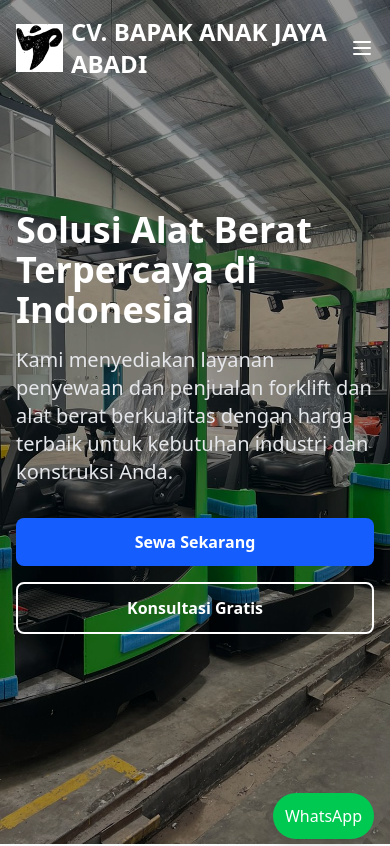
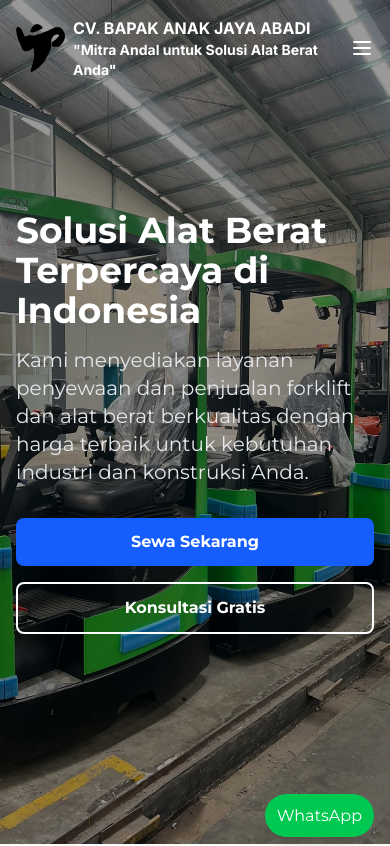
Before and after one commit to Switzer-learn/cvbapakanakjayabadi, a React (Vite) app: page / in a window 390 px wide. Shown: the top 846 px of the page. Built offline with nearby package versions, Linux system fonts and the light colour scheme.

Commit message:
changed font, adding responsiveness to header, added slogan

```diff
--- a/index.html
+++ b/index.html
@@ -2,7 +2,7 @@
 <html lang="en">
   <head>
     <meta charset="UTF-8" />
-    <link rel="icon" type="image/svg+xml" href="/logo.jpg" />
+    <link rel="icon" type="image/svg+xml" href="/logo.png" />
     <meta name="viewport" content="width=device-width, initial-scale=1.0" />
     <link href="/src/index.css" rel="stylesheet">
     <title>CV. BAPAK ANAK JAYA ABADI</title>
--- a/src/App.tsx
+++ b/src/App.tsx
@@ -10,7 +10,7 @@ import CTASection from './components/CTASection';
 
 function App() {
   return (
-    <div className="font-sans">
+    <div className="font-montserrat">
       <Navbar />
       <main>
         <Hero />
--- a/src/components/Contact.tsx
+++ b/src/components/Contact.tsx
@@ -235,7 +235,7 @@ const ContactForm = () => {
 
             <div className="rounded-lg overflow-hidden shadow-lg h-64">
               {/* Here we would normally include a Google Map, but as a placeholder we're using an image */}
-              <iframe src="https://www.google.com/maps/embed?pb=!1m14!1m12!1m3!1d831.8568689452252!2d112.758881225888!3d-7.353846238133668!2m3!1f0!2f0!3f0!3m2!1i1024!2i768!4f13.1!5e0!3m2!1sen!2sid!4v1741155201542!5m2!1sen!2sid" width="600" height="450" style={{border:0}} allowFullScreen loading="lazy" referrerPolicy="no-referrer-when-downgrade"></iframe>
+              <iframe src="https://www.google.com/maps/embed?pb=!1m14!1m12!1m3!1d494.62483940329844!2d112.75914054461946!3d-7.3540384948389805!2m3!1f0!2f0!3f0!3m2!1i1024!2i768!4f13.1!5e0!3m2!1sen!2sid!4v1741178842935!5m2!1sen!2sid" width="600" height="450" style={{border:0}} allowFullScreen loading="lazy" referrerPolicy="no-referrer-when-downgrade"></iframe>
 
             </div>
           </div>
--- a/src/components/Footer.tsx
+++ b/src/components/Footer.tsx
@@ -8,8 +8,8 @@ const Footer = () => {
         <div className="grid grid-cols-1 md:grid-cols-2 lg:grid-cols-4 gap-8">
           <div>
             <div className="flex items-center mb-6">
-              <img src="/logo.jpg" alt="CV BAPAK ANAK JAYA ABADI Logo" className="h-10 text-white" />
-              <span className="ml-2 font-bold text-xl text-white">CV. BAPAK ANAK JAYA ABADI</span>
+              <img src="/logo.jpg" alt="CV BAPAK ANAK JAYA ABADI Logo" className="h-10 text-white rounded-full" />
+              <span className="ml-2 font-bold font-inter text-xl text-white">CV. BAPAK ANAK JAYA ABADI</span>
             </div>
             <p className="text-gray-400 mb-6">
               Penyedia solusi alat berat terkemuka di Indonesia untuk kebutuhan konstruksi dan industri Anda.
@@ -109,6 +109,20 @@ const Footer = () => {
                 </p>
               </div>
             </div>
+            <div className="space-y-4">
+              <div className="flex items-start">
+                <svg className="h-6 w-6 text-gray-400 mr-3 mt-1" fill="none" stroke="currentColor" viewBox="0 0 24 24" xmlns="http://www.w3.org/2000/svg">
+                  <path strokeLinecap="round" strokeLinejoin="round" strokeWidth="2" d="M17.657 16.657L13.414 20.9a1.998 1.998 0 01-2.827 0l-4.244-4.243a8 8 0 1111.314 0z"></path>
+                  <path strokeLinecap="round" strokeLinejoin="round" strokeWidth="2" d="M15 11a3 3 0 11-6 0 3 3 0 016 0z"></path>
+                </svg>
+                <p className="text-gray-400">
+                  Workshop <br />
+                  Raya Jember km 7, Kedayuanan<br />
+                  Kabat, Banyuwangi<br />
+                  Indonesia
+                </p>
+              </div>
+            </div>
             </div>
 
           </div>
--- a/src/components/Navbar.tsx
+++ b/src/components/Navbar.tsx
@@ -23,10 +23,16 @@ const Navbar = () => {
       <div className="container mx-auto px-4">
         <div className="flex justify-between items-center">
           <div className="flex items-center">
-            <img src="/logo.jpg" alt="PT Alat Berat Indonesia Logo" className="h-12" />
-            <span className={`ml-2 font-bold text-2xl ${scrolled ? 'text-blue-600' : 'text-white'} cursor-default select-none`}>
-              CV. BAPAK ANAK JAYA ABADI
-            </span>
+            <img src="/logo.png" alt="PT Alat Berat Indonesia Logo" className="h-12" />
+            <div className='flex flex-col font-inter'>
+              <span className={`ml-2 font-bold md:text-2xl ${scrolled ? 'text-blue-600' : 'text-white'} cursor-default select-none`}>
+                CV. BAPAK ANAK JAYA ABADI
+              </span>
+              <span className={`ml-2 font-bold text-sm md:text-lg ${scrolled ? 'text-blue-600' : 'text-white'} cursor-default select-none`}>
+                "Mitra Andal untuk Solusi Alat Berat Anda"
+              </span>
+            </div>
+
           </div>
 
           {/* Desktop Menu */}
--- a/src/index.css
+++ b/src/index.css
@@ -1 +1,11 @@
+@import url('https://fonts.googleapis.com/css2?family=Inter:ital,opsz,wght@0,14..32,100..900;1,14..32,100..900&display=swap');
+@import url('https://fonts.googleapis.com/css2?family=Inter:ital,opsz,wght@0,14..32,100..900;1,14..32,100..900&family=Source+Sans+3:ital,wght@0,200..900;1,200..900&display=swap');
+@import url('https://fonts.googleapis.com/css2?family=Inter:ital,opsz,wght@0,14..32,100..900;1,14..32,100..900&family=Montserrat:ital,wght@0,100..900;1,100..900&family=Source+Sans+3:ital,wght@0,200..900;1,200..900&display=swap');
 @import "tailwindcss";
+
+
+@theme {
+    --font-inter: "Inter", sans-serif;
+    --font-source-sans-3: "Source Sans 3", sans-serif;
+    --font-montserrat: "Montserrat", sans-serif;
+  }
```
Also changed, not shown: public/logo.jpg, public/logo.png (added).
